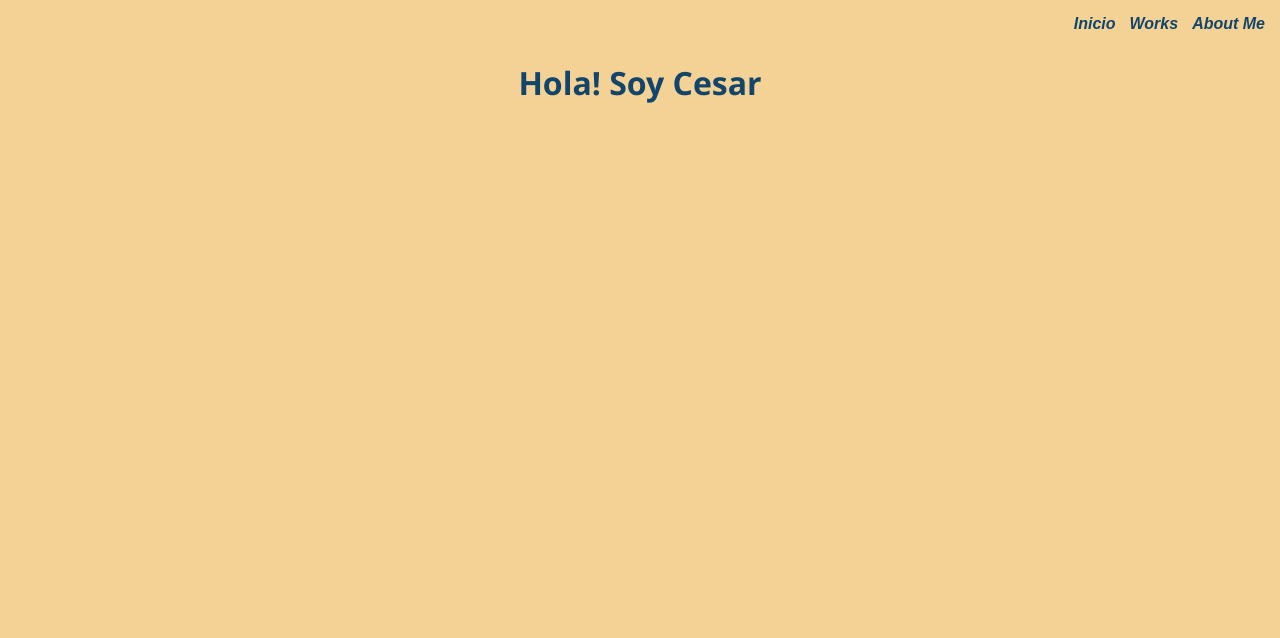
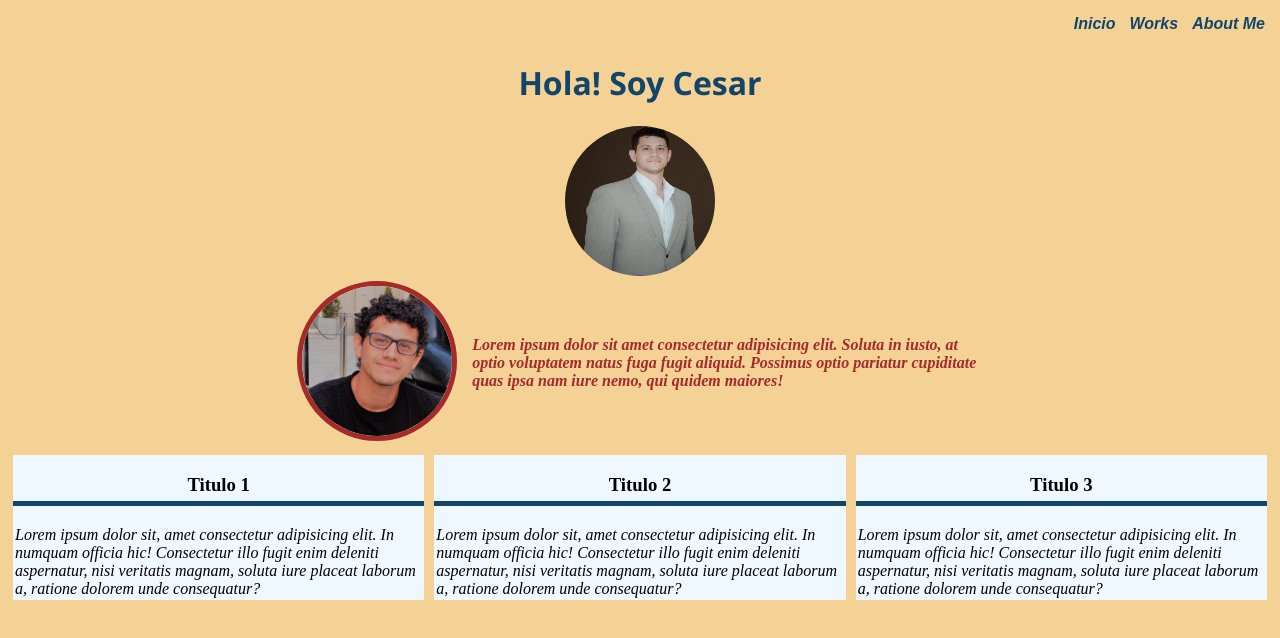
Before and after one commit to gablon29/pgn-Demo, a plain HTML site: page index.html in a window 1280 px wide. Drawn offline with Linux system fonts and the light colour scheme.

Commit message:
agregando la descripcion con imagen y las cards

```diff
--- a/index.html
+++ b/index.html
@@ -14,6 +14,46 @@
     </div>
     <main class="contenedor-main">
       <h1 class="t-encabezado">Hola! Soy Cesar</h1>
+      <img src="./image/foto.png" alt="" />
+      <div class="medio">
+        <div><img src="./image/foto2.jpg" alt="" /></div>
+        <article>
+          <p>
+            Lorem ipsum dolor sit amet consectetur adipisicing elit. Soluta in
+            iusto, at optio voluptatem natus fuga fugit aliquid. Possimus optio
+            pariatur cupiditate quas ipsa nam iure nemo, qui quidem maiores!
+          </p>
+        </article>
+      </div>
+      <section class="cards-section">
+        <div>
+          <h3>Titulo 1</h3>
+          <p>
+            Lorem ipsum dolor sit, amet consectetur adipisicing elit. In numquam
+            officia hic! Consectetur illo fugit enim deleniti aspernatur, nisi
+            veritatis magnam, soluta iure placeat laborum a, ratione dolorem
+            unde consequatur?
+          </p>
+        </div>
+        <div>
+          <h3>Titulo 2</h3>
+          <p>
+            Lorem ipsum dolor sit, amet consectetur adipisicing elit. In numquam
+            officia hic! Consectetur illo fugit enim deleniti aspernatur, nisi
+            veritatis magnam, soluta iure placeat laborum a, ratione dolorem
+            unde consequatur?
+          </p>
+        </div>
+        <div>
+          <h3>Titulo 3</h3>
+          <p>
+            Lorem ipsum dolor sit, amet consectetur adipisicing elit. In numquam
+            officia hic! Consectetur illo fugit enim deleniti aspernatur, nisi
+            veritatis magnam, soluta iure placeat laborum a, ratione dolorem
+            unde consequatur?
+          </p>
+        </div>
+      </section>
     </main>
   </body>
 </html>
--- a/style.css
+++ b/style.css
@@ -35,3 +35,56 @@ body {
   height: 150px;
   background-size: cover;
 }
+
+.medio {
+  display: flex;
+  justify-content: center;
+  align-items: center;
+  width: 100%;
+  height: auto;
+}
+
+.medio img {
+  margin: 5px;
+  border: 5px solid brown;
+}
+
+.medio article {
+  margin: 5px;
+  padding: 5px;
+  width: 40%;
+}
+
+.medio article p {
+  font-family: "Times New Roman", Times, serif;
+  font-style: italic;
+  color: brown;
+  font-weight: bold;
+}
+
+.cards-section {
+  display: flex;
+  justify-content: space-around;
+  width: 100%;
+  height: auto;
+}
+
+.cards-section div {
+  display: flex;
+  flex-direction: column;
+  align-items: center;
+  background-color: aliceblue;
+  margin: 5px;
+}
+
+.cards-section div h3 {
+  border-bottom: #124569 5px solid;
+  width: 100%;
+  text-align: center;
+  padding-bottom: 5px;
+}
+
+.cards-section div p {
+  margin: 2px;
+  font-style: oblique;
+}
```
Also changed, not shown: image/foto2.jpg (added).
